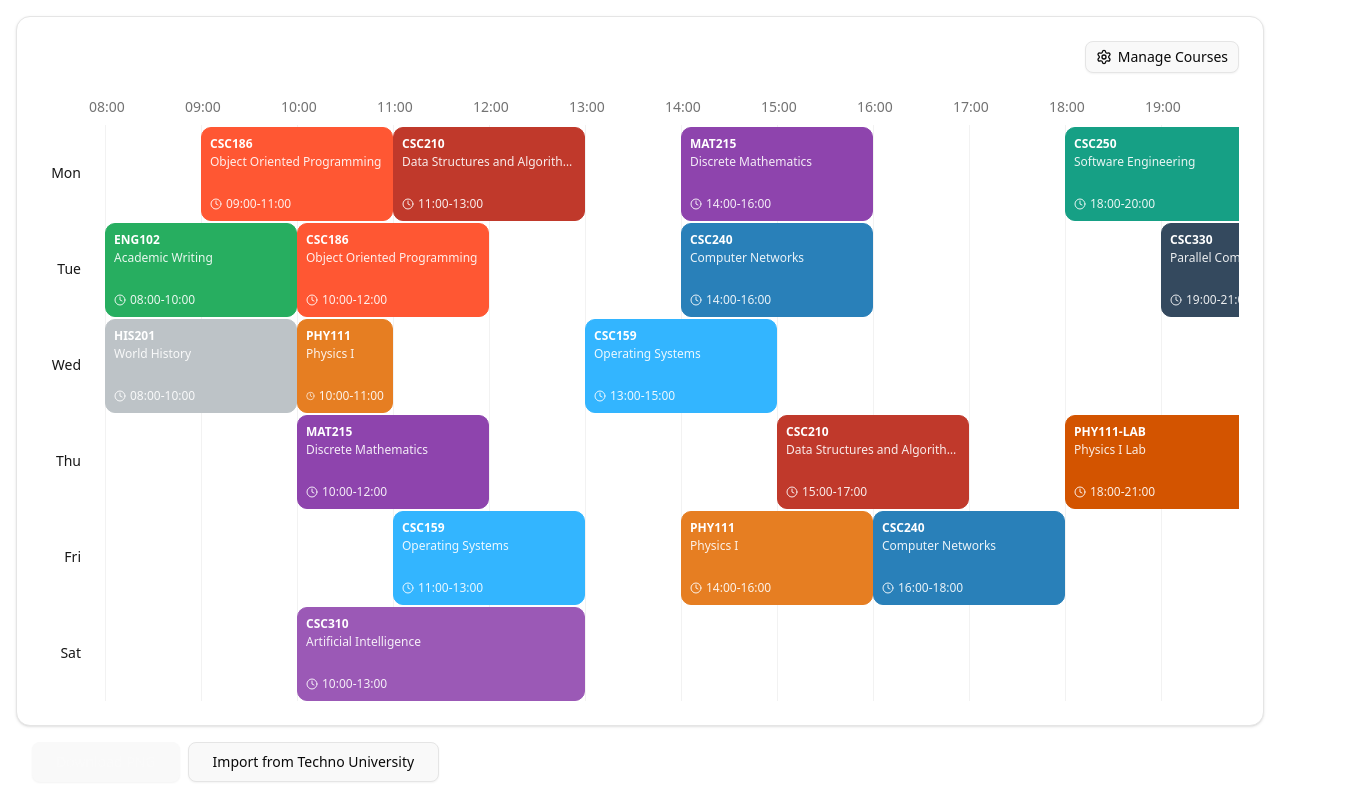
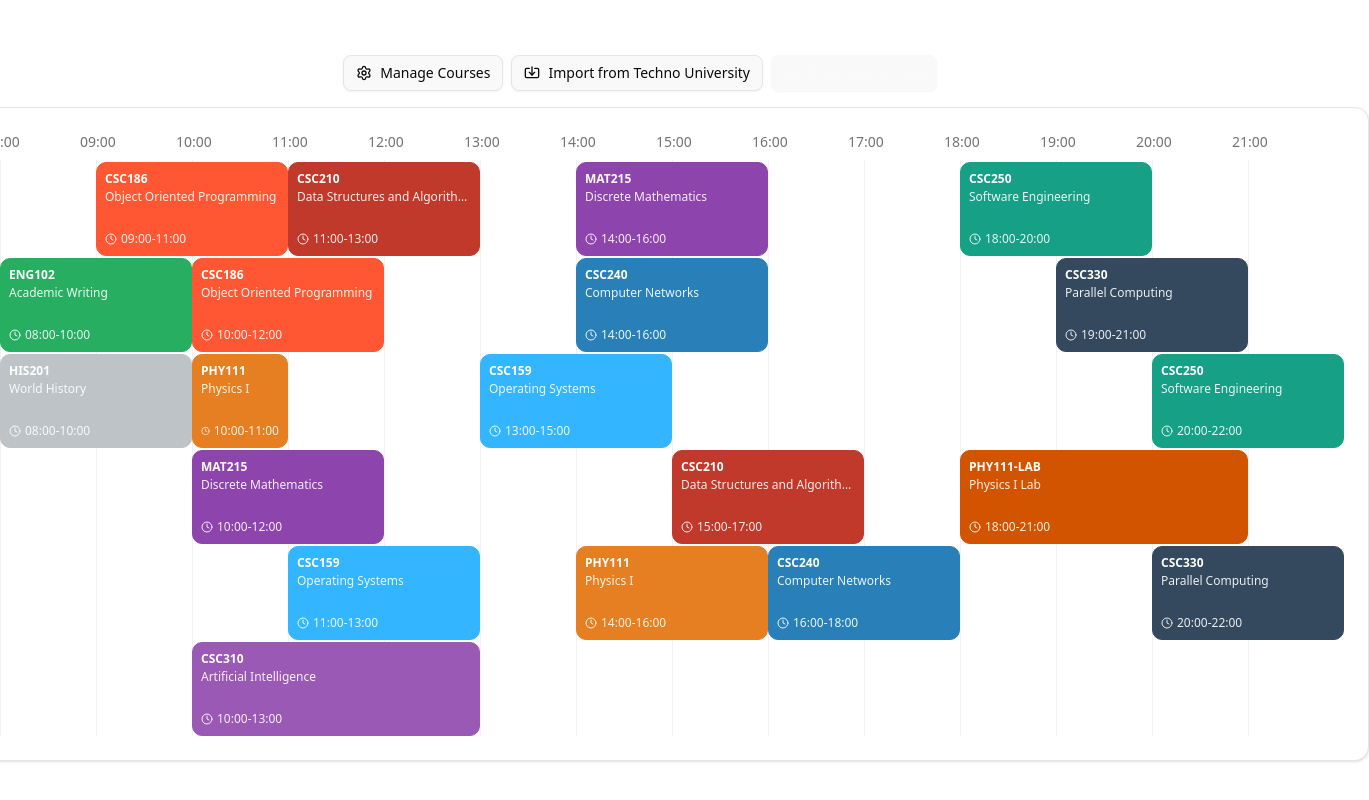
Before and after one commit to amsryq/weekview, a React (Vite) app: page / in a window 1280 px wide. Shown: the whole page, 1369 px wide, since content can reach past the window. Built offline with nearby package versions, Linux system fonts and the light colour scheme.

Commit message:
feat(ui): Cleanup App layout with icons and reorganize buttons

```diff
--- a/src/App.tsx
+++ b/src/App.tsx
@@ -1,4 +1,6 @@
+import { DownloadIcon, ImportIcon, Settings } from "lucide-react";
 import { domToPng } from "modern-screenshot";
+import CourseManagementSheet from "./components/course-management-sheet";
 import { Button } from "./components/ui/button";
 import WeeklyTimetable from "./components/weekly-timetable";
 import TechnoUniversityImporterDialog from "./lib/providers/techno-university-provider/importer-dialog";
@@ -37,18 +39,26 @@ function App() {
 	};
 
 	return (
-		<div className="container h-screen mx-auto p-4 w-full">
-			<WeeklyTimetable />
-			<div className="m-4 flex flex-wrap gap-2">
-				<Button onClick={handleDownloadPng} size="lg" variant="default">
-					Download PNG
-				</Button>
+		<div className="flex flex-col items-center justify-center container h-screen mx-auto p-4 w-full">
+			<div className="m-4 flex flex-wrap justify-center gap-2">
+				<CourseManagementSheet>
+					<Button variant="outline">
+						<Settings className="w-4 h-4" />
+						Manage Courses
+					</Button>
+				</CourseManagementSheet>
 				<TechnoUniversityImporterDialog>
-					<Button size="lg" variant="outline">
+					<Button variant="outline">
+						<ImportIcon className="w-4 h-4" />
 						Import from Techno University
 					</Button>
 				</TechnoUniversityImporterDialog>
+				<Button onClick={handleDownloadPng}>
+					<DownloadIcon className="w-4 h-4" />
+					Download as PNG
+				</Button>
 			</div>
+			<WeeklyTimetable />
 		</div>
 	);
 }
--- a/src/components/weekly-timetable.tsx
+++ b/src/components/weekly-timetable.tsx
@@ -272,17 +272,6 @@ export default function WeeklyTimetable({
 
 	return (
 		<Card>
-			<CardHeader>
-				<CardAction>
-					<CourseManagementSheet>
-						<Button variant="outline" size="sm">
-							<Settings className="w-4 h-4" />
-							Manage Courses
-						</Button>
-					</CourseManagementSheet>
-				</CardAction>
-			</CardHeader>
-
 			<CardContent>
 				<TimetableContext.Provider
 					value={{ courses, timeSlots, columnHeight, rowWidth, layout }}
```
